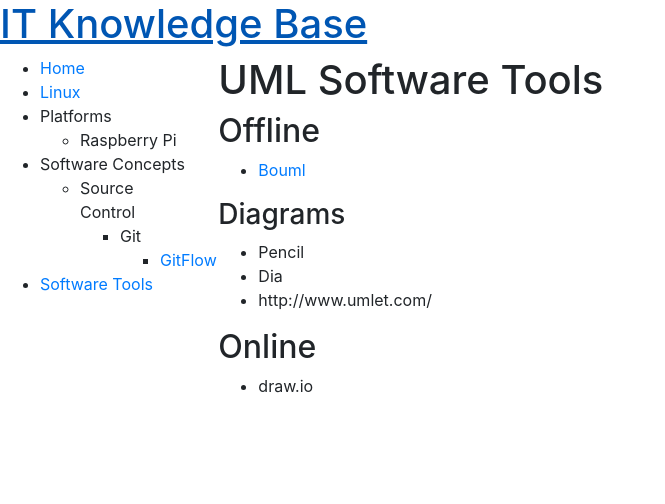
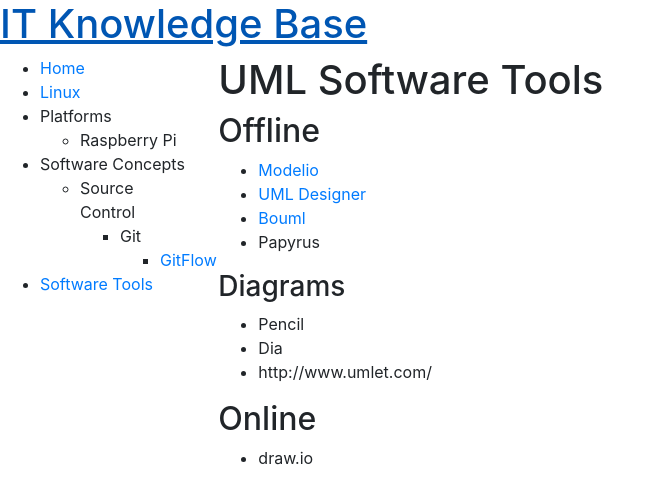
Before and after one commit to MisterY/it-knowledge-base-site, a Jekyll site: the page built from software_tools/uml.md, in a window 1280 px wide. Shown: the top 504 px of the page, without its empty margins (0-665 px from the left). Built offline with Jekyll 4.4.1, drawn with Linux system fonts in a browser that asks for light colours; nearby versions of some CDN libraries; our own code applies the rules of GitHub Pages for plain Markdown files.

Commit message:
modelio link

```diff
--- a/software_tools/uml.md
+++ b/software_tools/uml.md
@@ -2,7 +2,10 @@
 
 ## Offline
 
+- [Modelio](www.modelio.org)
+- [UML Designer](http://www.umldesigner.org)
 - [Bouml](http://www.bouml.fr)
+- Papyrus
 
 ### Diagrams
 
```
